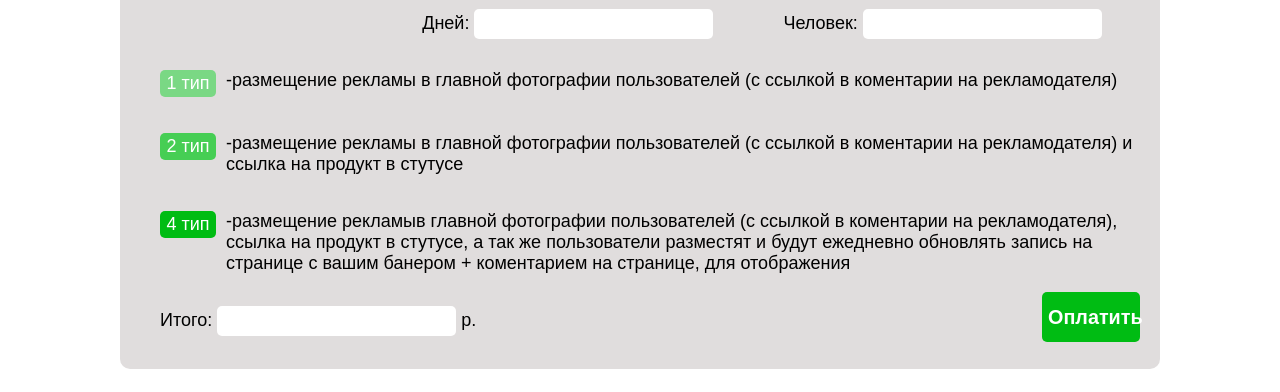
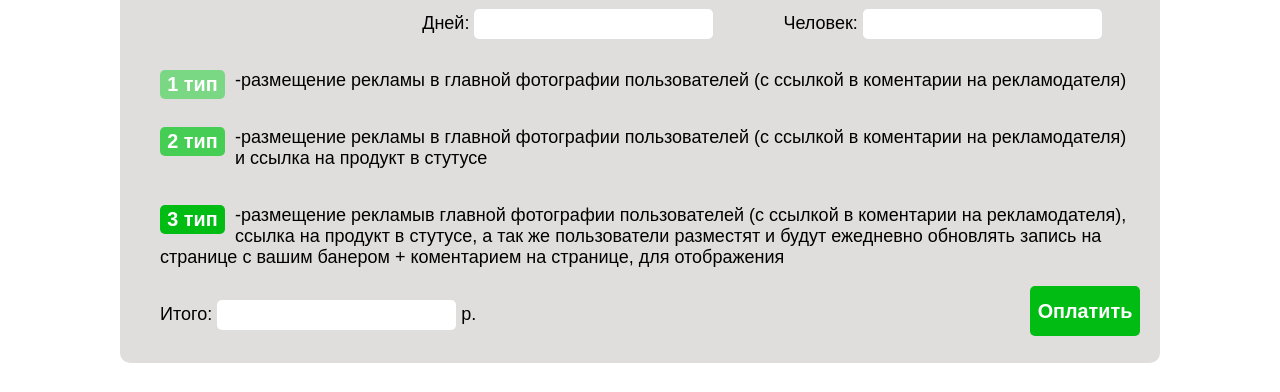
Before and after one commit to dedaMazai/my_app, a React (Create React App) app: page /person in a window 1280 px wide. Shown: the part 387-779 px from the top of the page. Built offline with nearby package versions, Linux system fonts and the light colour scheme.

Commit message:
finish developed employeradd component

```diff
--- a/src/components/employerAdd/employerAdd.css
+++ b/src/components/employerAdd/employerAdd.css
@@ -23,7 +23,7 @@
     margin-left: 20px;
 }
 
-.employerPhoto .img {
+.employerPhoto img {
     width: 250px;
     border-radius: 5px;
 }
@@ -76,18 +76,6 @@
     border-radius: 5px;
 }
 
-.employerPhoto button {
-    background-color: #00BC13;
-    color: white;
-    font-weight: bold;
-    font-size: 1em;
-    height: 30px;
-    width: 250px;
-    margin-top: 20px;
-    border: 0px;
-    border-radius: 5px;
-}
-
 .employerPhoto button:active {
     background-color: black;
 }
@@ -114,9 +102,13 @@
     font-size: 1.1em;
     height: 50px;
     width: 10%;
-    min-width: 85px;
+    min-width: 110px;
     border: 0px;
     border-radius: 5px;
+}
+
+.finalCalc button:active {
+    background: #0cb11c;
 }
 
 .finalCalc {
@@ -132,37 +124,34 @@
     margin-left: 20px;
 }
 
-.employerText .one {
-    background: #7AD884;
+.employerText .one, .employerText .two, .employerText .three {
     border-radius: 5px;
-    width: 56px;
+    width: 65px;
     color: white;
     text-align: center;
     padding: 3px;
     float: left;
     margin-right: 10px;
+    font-weight: bold;
+    font-size: 1.1em;
+    border: 0px;
+    border-radius: 5px;
+}
+
+.employerText + p, .employerText + p, .employerText + p {
+    float: left;
+}
+
+.employerText .one {
+    background: #7AD884;
 }
 
 .employerText .two {
     background: #46CE54;
-    border-radius: 5px;
-    width: 56px;
-    color: white;
-    text-align: center;
-    padding: 3px;
-    float: left;
-    margin-right: 10px;
 }
 
 .employerText .three {
     background: #00BC13;
-    border-radius: 5px;
-    width: 56px;
-    color: white;
-    text-align: center;
-    padding: 3px;
-    float: left;
-    margin-right: 10px;
 }
 
 .close {
@@ -184,3 +173,32 @@ p.close {
     padding: 0;
     margin: 0;
 }
+
+.file-upload input[type="file"]{
+    display: none;
+}
+
+.file-upload {
+    height: 30px;
+    width: 250px;
+    background: #00BC13;
+    border-radius: 5px;
+    margin-top: 20px;
+    font-weight: bold;
+    font-size: 1em;
+    color: rgb(255, 255, 255);
+}
+
+.file-upload:active {
+    background: #0cb11c;
+}
+
+.file-upload label {
+    display: flex;
+    align-items: center;
+    justify-content: center;
+    width: 100%;
+    height: 100%;
+    cursor: pointer;
+    text-align: center;
+}
--- a/src/components/employerAdd/employerAdd.js
+++ b/src/components/employerAdd/employerAdd.js
@@ -1,21 +1,48 @@
 import React, {Component} from 'react';
+import img from './foto.jpg';
 
 
 import './employerAdd.css';
 export default class EmployerAdd extends Component {
     constructor(props) {
         super(props);
+        this.myRef = React.createRef();
+        this.state = {img};
     }
+    previewFile = () => {
+        var file = this.myRef.current.files[0],
+            reader = new FileReader();
+
+        reader.onloadend = () => {
+            this.setState({img: reader.result})
+        }
+
+        if (file) {
+            reader.readAsDataURL(file);
+        } else {
+            this.setState({img})
+        }
+    }
+    //Скрипт для показа загруженой фотографии
     render() {
         return (
             <>
                 <div className="employerAdd">
                     <div className="employerHead">
                         <div className="employerPhoto">
-                            <img className="img"
-                             src="https://cs.pikabu.ru/post_img/big/2013/09/23/1/1379885977_165860917.jpg"
-                              title="Обложка" alt="Image preview..."/>
-                              <button>Загрузить</button>
+                            <img src={this.state.img} alt="Image preview..."/>
+                            <div className="file-upload">
+                                <label>
+                                    <input
+                                        ref={this.myRef}
+                                        type="file"
+                                        accept="image/*"
+                                        onChange={this.previewFile}
+                                        className="file"
+                                    />
+                                    <span>Загрузить</span>
+                                </label>
+                            </div>
                         </div>
                         <div className="employerCenter">
                             <input className="url" placeholder="Ссылка"/>
@@ -37,19 +64,25 @@ export default class EmployerAdd extends Component {
                     </div>
                     <div className="employerText">
                         <div>
-                            <p className="one">1 тип</p>
+                            <p>
+                                <button className="one">1 тип</button>
+                            </p>
                             <p>
                             -размещение рекламы в главной фотографии пользователей (с ссылкой в коментарии на рекламодателя)
                             </p>
                         </div>
                         <div>
-                            <p className="two">2 тип</p>
+                            <p>
+                                <button className="two">2 тип</button>
+                            </p>
                             <p>
                             -размещение рекламы в главной фотографии пользователей (с ссылкой в коментарии на рекламодателя) и ссылка на продукт в стутусе
                             </p>
                         </div>
                         <div>
-                            <p className="three">4 тип</p>
+                            <p>
+                                <button className="three">3 тип</button>
+                            </p>
                             <p>
                             -размещение рекламыв главной фотографии пользователей (с ссылкой в коментарии на рекламодателя), ссылка на продукт в стутусе, а так же пользователи разместят и будут ежедневно обновлять запись на странице с вашим банером + коментарием на странице, для отображения
                             </p>
```
